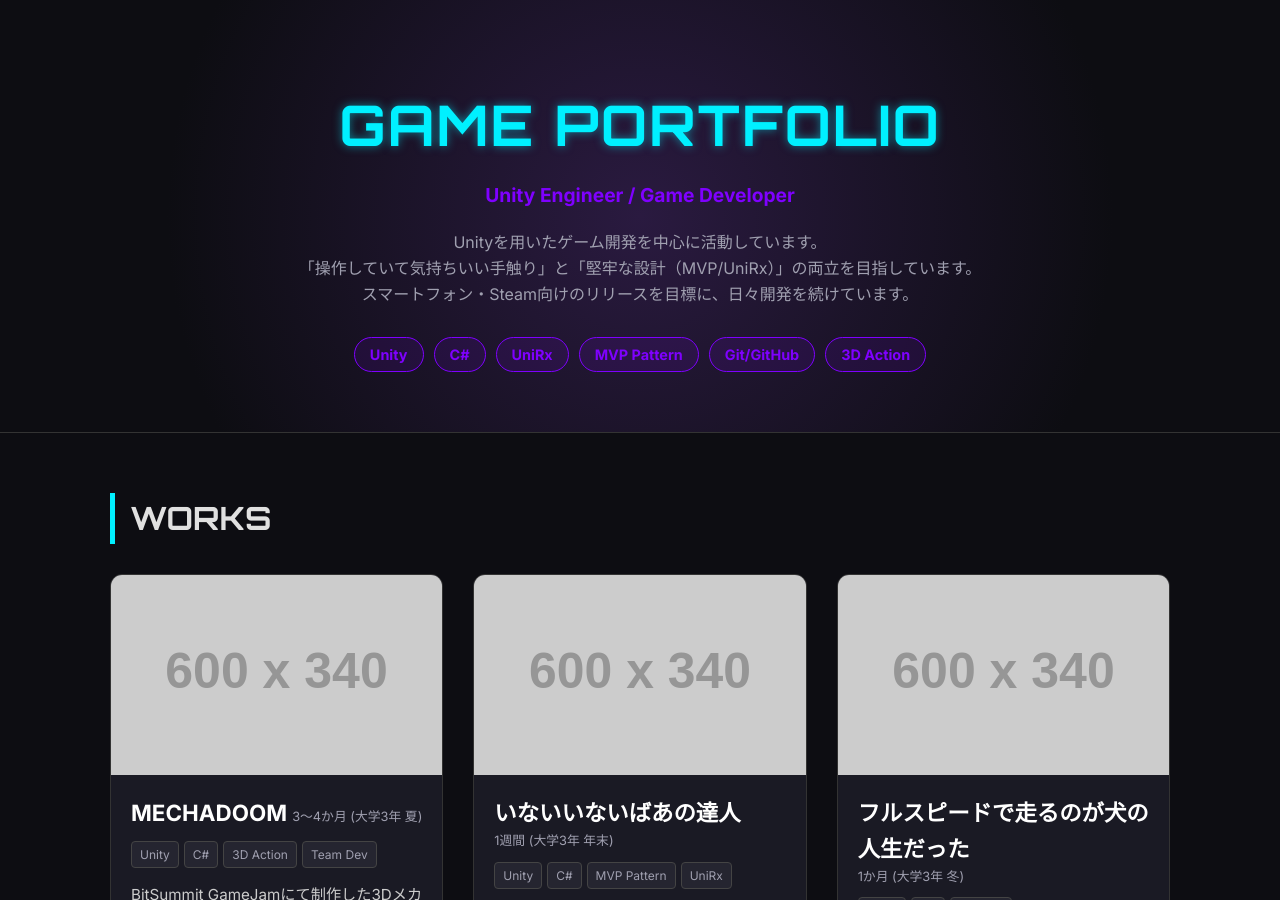
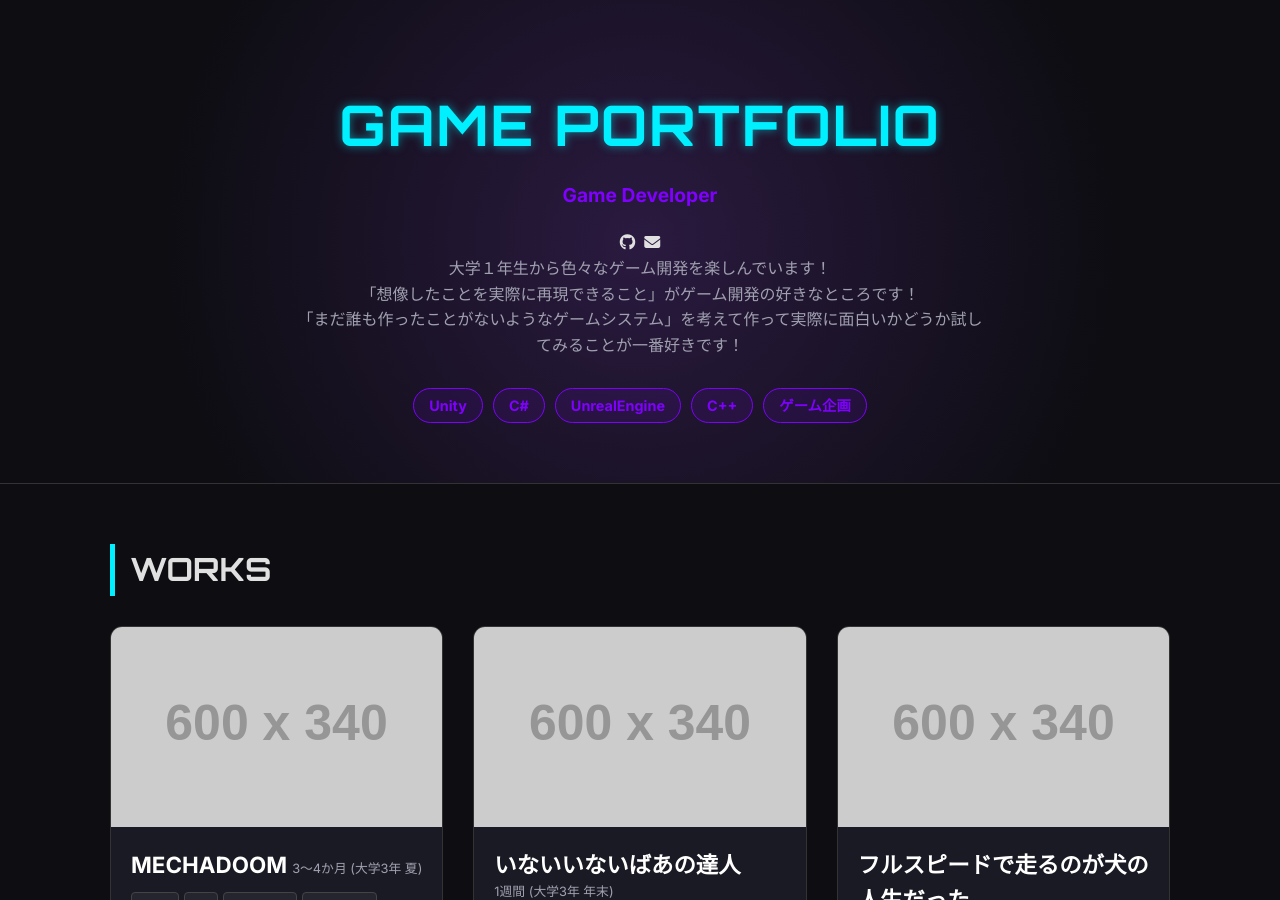
Before and after one commit to Sakai8121/Sakai8121.github.io, a Jekyll site: the page built from index.html, in a window 1280 px wide and 900 px high. Built offline with Jekyll 4.4.1, drawn with Linux system fonts in a browser that asks for light colours.

Commit message:
Revise social links and profile information
Updated social links and profile summary in index.html.

```diff
--- a/index.html
+++ b/index.html
@@ -10,30 +10,43 @@ layout: null
     <link rel="stylesheet" href="assets/css/style.css">
     <link rel="preconnect" href="https://fonts.googleapis.com">
     <link rel="preconnect" href="https://fonts.gstatic.com" crossorigin>
+    <link rel="stylesheet" href="https://cdnjs.cloudflare.com/ajax/libs/font-awesome/6.4.0/css/all.min.css">
     <link href="https://fonts.googleapis.com/css2?family=Inter:wght@400;700&family=Orbitron:wght@500;700;900&display=swap" rel="stylesheet">
 </head>
 <body>
 
     <header class="hero">
-        <div class="container">
-            <h1 class="glitch" data-text="GAME PORTFOLIO">GAME PORTFOLIO</h1>
-            <p class="subtitle">Unity Engineer / Game Developer</p>
+    <div class="container">
+        <h1 class="glitch" data-text="GAME PORTFOLIO">GAME PORTFOLIO</h1>
+        <p class="subtitle">Game Developer</p>
 
-            <div class="profile-summary">
+        <div class="social-links">
+            <a href="https://github.com/sakai8121" target="_blank" title="GitHub">
+                <i class="fab fa-github"></i>
+            </a>
+
+            <a href="https://x.com/HonestHukurou" target="_blank" title="X (Twitter)">
+                <i class="fab fa-x-twitter"></i>
+            </a>
+
+            <a href="mailto:syoujikinahukurou@gmail.com" title="Contact">
+                <i class="fas fa-envelope"></i>
+            </a>
+        </div>
+        <div class="profile-summary">
                 <p>
-                    Unityを用いたゲーム開発を中心に活動しています。<br>
-                    「操作していて気持ちいい手触り」と「堅牢な設計（MVP/UniRx）」の両立を目指しています。<br>
-                    スマートフォン・Steam向けのリリースを目標に、日々開発を続けています。
+                    大学１年生から色々なゲーム開発を楽しんでいます！<br>
+                    「想像したことを実際に再現できること」がゲーム開発の好きなところです！<br>
+                    「まだ誰も作ったことがないようなゲームシステム」を考えて作って実際に面白いかどうか試してみることが一番好きです！
                 </p>
             </div>
 
             <div class="skills">
                 <span class="skill-tag">Unity</span>
                 <span class="skill-tag">C#</span>
-                <span class="skill-tag">UniRx</span>
-                <span class="skill-tag">MVP Pattern</span>
-                <span class="skill-tag">Git/GitHub</span>
-                <span class="skill-tag">3D Action</span>
+                <span class="skill-tag">UnrealEngine</span>
+                <span class="skill-tag">C++</span>
+                <span class="skill-tag">ゲーム企画</span>
             </div>
         </div>
     </header>
```
